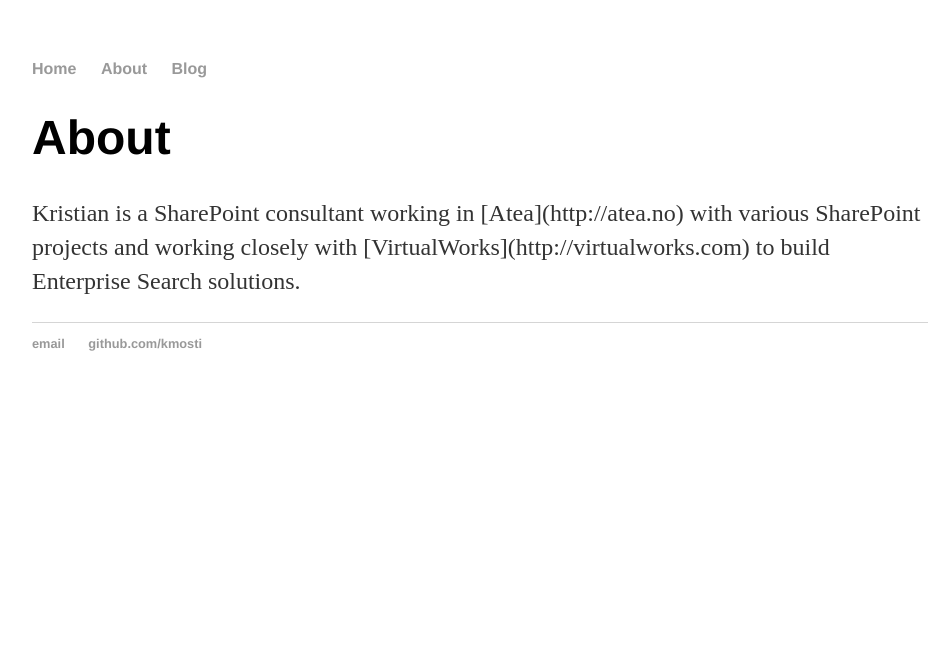
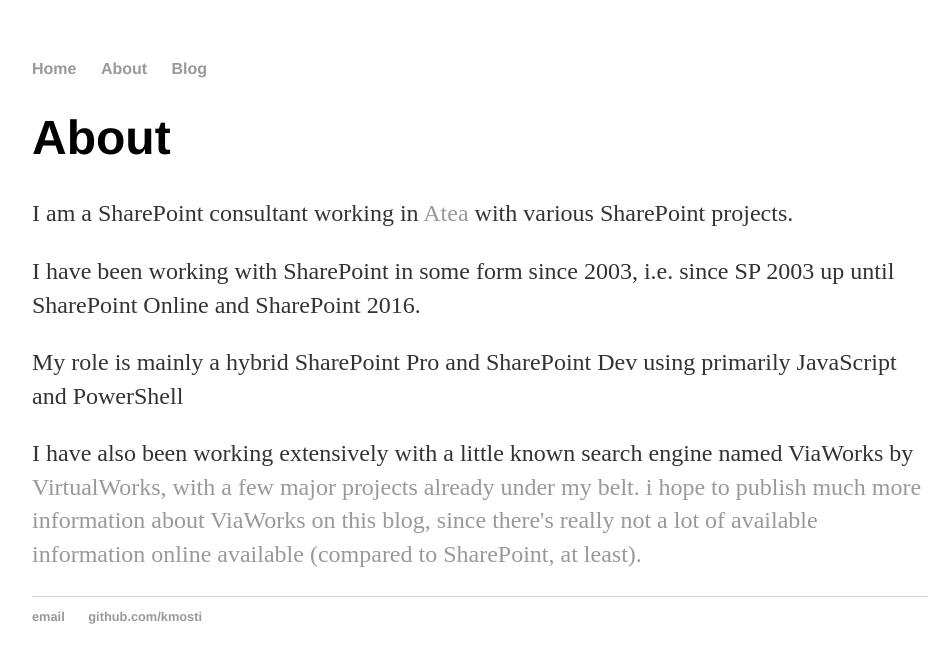
Before and after one commit to kmosti/kmosti.github.io, a Jekyll site: the page built from About/index.html, in a window 1280 px wide. Shown: the top 663 px of the page, without its empty margins (160-1112 px from the left). Built offline with Jekyll 4.4.1, drawn with Linux system fonts in a browser that asks for light colours.

Commit message:
updated about page

```diff
--- a/About/index.html
+++ b/About/index.html
@@ -3,4 +3,7 @@
 title: About
 ---
 <h1>About</h1>
-<p>Kristian is a SharePoint consultant working in [Atea](http://atea.no) with various SharePoint projects and working closely with [VirtualWorks](http://virtualworks.com) to build Enterprise Search solutions.</p>
+<p>I am a SharePoint consultant working in <a href="http://atea.no">Atea</a> with various SharePoint projects.</p>
+<p>I have been working with SharePoint in some form since 2003, i.e. since SP 2003 up until SharePoint Online and SharePoint 2016.</p>
+<p>My role is mainly a hybrid SharePoint Pro and SharePoint Dev using primarily JavaScript and PowerShell</p>
+<p>I have also been working extensively with a little known search engine named ViaWorks by <a href="https://virtualworks.com">VirtualWorks, with a few major projects already under my belt. i hope to publish much more information about ViaWorks on this blog, since there's really not a lot of available information online available (compared to SharePoint, at least).</p>
```
